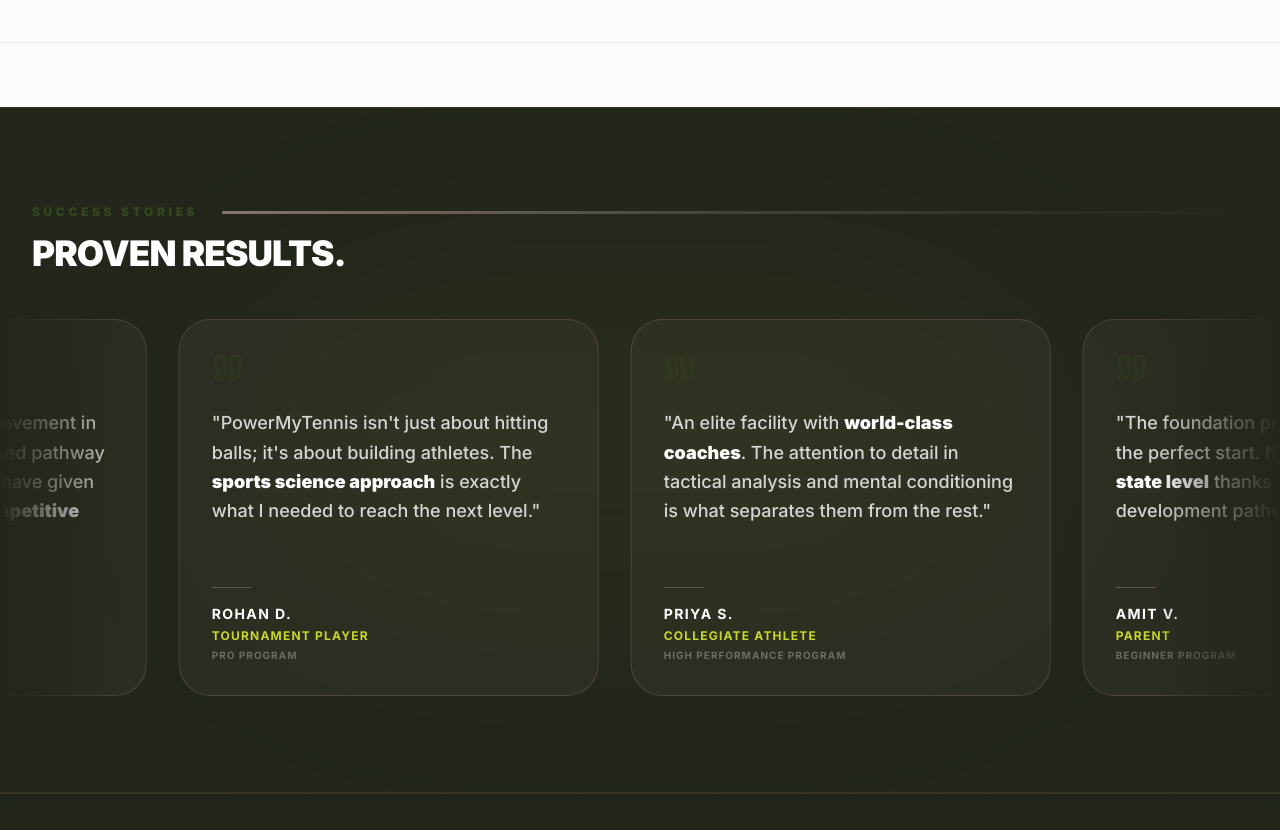
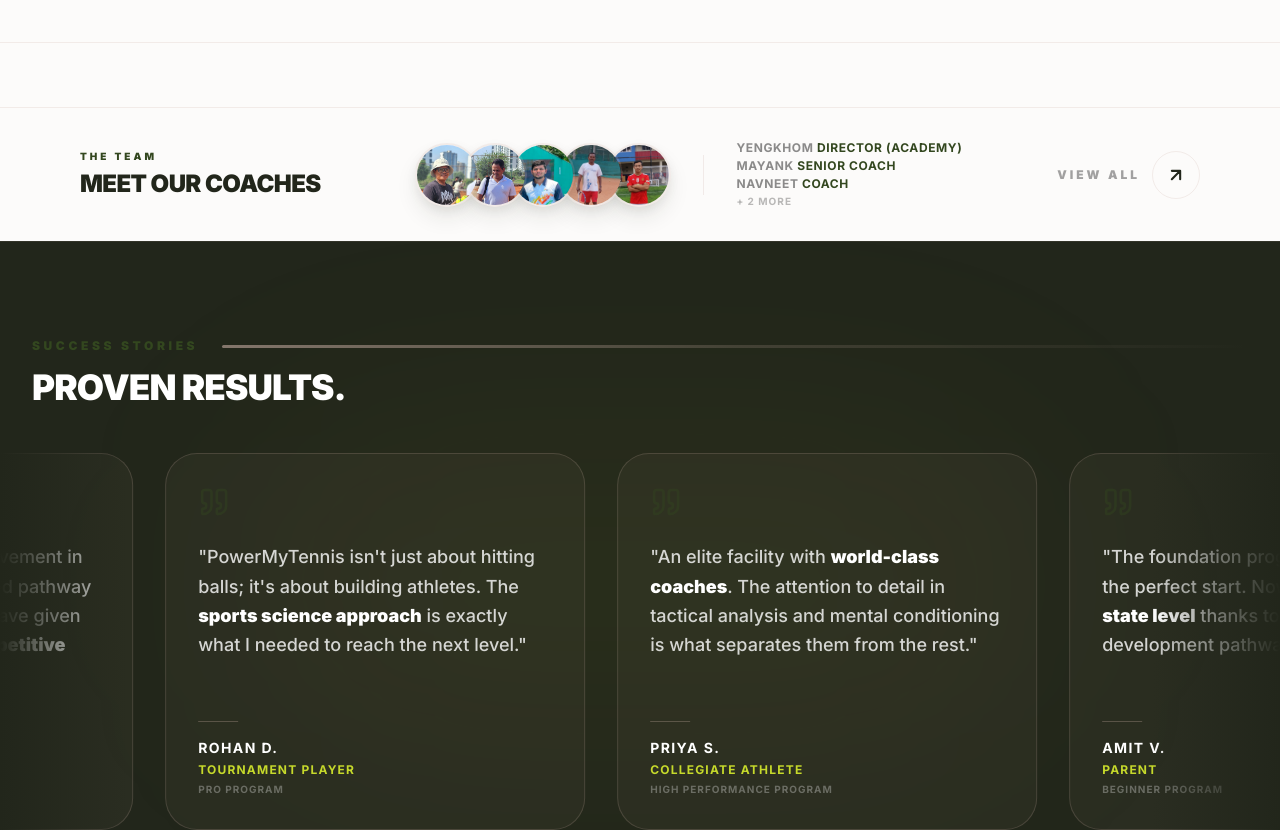
Before and after one commit to Jatin-1111/powermytennis, a Next.js app: page / in a window 1280 px wide. Shown: the part 1959-2789 px from the top of the page. Built offline with nearby package versions, Linux system fonts and the light colour scheme; no server answers.

Commit message:
feat: add MeetOurCoachesCTA component and integrate it into the homepage

```diff
--- a/src/app/page.tsx
+++ b/src/app/page.tsx
@@ -4,6 +4,7 @@ import { HeroSection } from "@/components/home/HeroSection";
 import { PillarsSnapshot } from "@/components/home/PillarsSnapshot";
 import { QuickLinks } from "@/components/home/QuickLinks";
 import { TestimonialMarquee } from "@/components/home/TestimonialMarquee";
+import { MeetOurCoachesCTA } from "@/components/home/MeetOurCoachesCTA";
 import { TrialCTA } from "@/components/home/TrialCTA";
 
 export const metadata: Metadata = {
@@ -21,6 +22,7 @@ export default function Home() {
       <LaunchBanner />
       <HeroSection />
       <PillarsSnapshot />
+      <MeetOurCoachesCTA />
       <TestimonialMarquee />
       <TrialCTA />
       <QuickLinks />
--- /dev/null
+++ b/src/components/home/MeetOurCoachesCTA.tsx
@@ -0,0 +1,83 @@
+"use client";
+
+import Link from "next/link";
+import Image from "next/image";
+import { coaches } from "@/data/coaches";
+
+export function MeetOurCoachesCTA() {
+  return (
+    <div className="bg-brand-neutral/5 border-t border-brand-neutral/20">
+      <Link
+        href="/coaches"
+        className="group flex items-center justify-between px-6 md:px-12 lg:px-20 py-6 md:py-8 gap-6 md:gap-12 hover:bg-brand-primary transition-colors duration-500 cursor-pointer"
+      >
+        {/* Left: Label */}
+        <div className="shrink-0 hidden sm:block">
+          <p className="text-[10px] font-black uppercase tracking-[0.3em] text-brand-secondary mb-1 group-hover:text-brand-accent transition-colors duration-500">
+            The Team
+          </p>
+          <h3 className="text-brand-primary group-hover:text-brand-white font-black uppercase tracking-tight text-xl md:text-2xl transition-colors duration-500 whitespace-nowrap">
+            Meet Our Coaches
+          </h3>
+        </div>
+
+        {/* Center: Coach Avatars */}
+        <div className="flex items-center flex-1 justify-center">
+          {/* Stacked avatars */}
+          <div className="flex items-center -space-x-4">
+            {coaches.slice(0, 5).map((coach, i) => (
+              <div
+                key={coach.id}
+                className="relative w-14 h-14 md:w-16 md:h-16 rounded-full border-2 border-brand-neutral/20 group-hover:border-brand-accent/40 overflow-hidden transition-all duration-500 shadow-md"
+                style={{ zIndex: coaches.length - i, transitionDelay: `${i * 40}ms` }}
+              >
+                {coach.photoUrl ? (
+                  <Image
+                    src={coach.photoUrl}
+                    alt={coach.name}
+                    fill
+                    className="object-cover object-top scale-100 group-hover:scale-110 transition-transform duration-700"
+                  />
+                ) : (
+                  <div className="w-full h-full bg-brand-primary flex items-center justify-center text-brand-accent font-black text-lg">
+                    {coach.name.charAt(0)}
+                  </div>
+                )}
+              </div>
+            ))}
+          </div>
+
+          {/* Divider */}
+          <div className="hidden md:block w-px h-10 bg-brand-neutral/20 group-hover:bg-brand-white/10 transition-colors duration-500 mx-8 shrink-0" />
+
+          {/* Coach names list */}
+          <div className="hidden md:flex flex-col gap-0.5">
+            {coaches.slice(0, 3).map((coach) => (
+              <p key={coach.id} className="text-xs font-bold text-brand-black/50 group-hover:text-brand-white/50 transition-colors duration-500 uppercase tracking-wider whitespace-nowrap">
+                {coach.name.split(" ")[0]} <span className="text-brand-secondary group-hover:text-brand-accent/60 transition-colors duration-500">{coach.role}</span>
+              </p>
+            ))}
+            <p className="text-[10px] font-bold text-brand-black/30 group-hover:text-brand-white/30 transition-colors duration-500 uppercase tracking-widest">
+              + {coaches.length - 3} more
+            </p>
+          </div>
+        </div>
+
+        {/* Right: Arrow CTA */}
+        <div className="flex items-center gap-3 shrink-0">
+          <span className="hidden lg:block text-xs font-black uppercase tracking-[0.25em] text-brand-black/40 group-hover:text-brand-white/40 transition-colors duration-500">
+            View All
+          </span>
+          <div className="w-10 h-10 md:w-12 md:h-12 rounded-full border border-brand-neutral/20 group-hover:border-brand-accent group-hover:bg-brand-accent flex items-center justify-center transition-all duration-500">
+            <svg
+              className="w-4 h-4 md:w-5 md:h-5 text-brand-primary group-hover:text-brand-primary transition-colors duration-300 group-hover:translate-x-0.5 group-hover:-translate-y-0.5 transition-transform"
+              fill="none" viewBox="0 0 24 24" stroke="currentColor"
+            >
+              <path strokeLinecap="round" strokeLinejoin="round" strokeWidth={2.5} d="M7 17L17 7M17 7H7M17 7v10" />
+            </svg>
+          </div>
+        </div>
+      </Link>
+    </div>
+  );
+}
```
